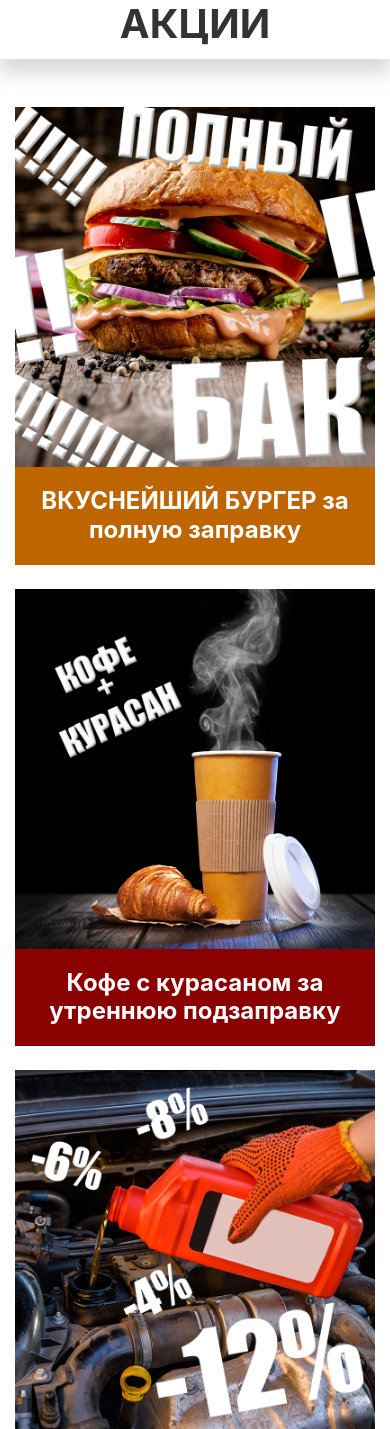
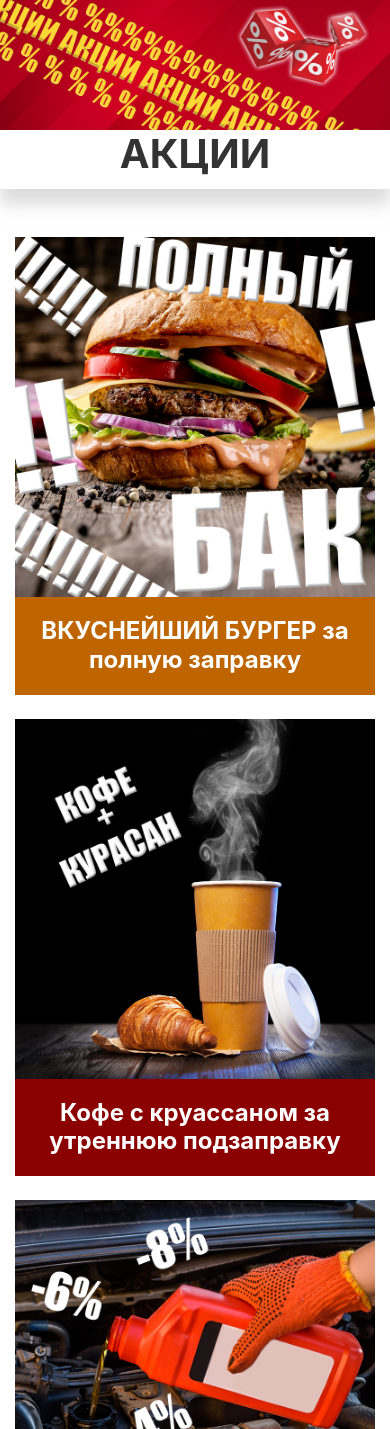
Before and after one commit to Vadim-Kulikov/BISTRONEFT, a PHP site: page /action in a window 390 px wide. Shown: the part 124-1553 px from the top of the page. Run offline with PHP 8.4, Linux system fonts and the light colour scheme; some libraries are stand-ins or nearby versions.

Commit message:
Commit 2

```diff
--- a/css/style.css
+++ b/css/style.css
@@ -40,14 +40,24 @@ h4,
   box-shadow: 0 -5px 15px rgba(185, 185, 185, 0.5);
   margin: 0;
 }
-.background-gas-img {
+.background-main-img {
   min-height: 450px;
   width: 100%;
   background-repeat: no-repeat;
   background-position: top right;
+  background-size: 80%;
+}
+.background-gas-img {
+  background-image: url(/img/gas-pistol.jpeg);
+}
+.background-action-img {
+  background-image: url(/img/action.jpeg);
   background-size: 100%;
-  background-image: url(/img/gas-pistol.jpeg);
-  background-size: 80%;
+}
+.background-restaurant-img {
+  background-image: url(/img/restaurant.jpg);
+  background-size: 100%;
+  min-height: 480px;
 }
 .footer-area {
   background-color: #333333;
@@ -92,6 +102,7 @@ h4,
   font-size: 26px;
   line-height: 35px;
   color: #fff;
+  cursor: pointer;
 }
 .fuel-main:hover {
   transform: scale(1.05);
@@ -234,6 +245,12 @@ h4,
   .background-gas-img {
     min-height: 360px;
   }
+  .background-action-img {
+    min-height: 380px;
+  }
+  .background-restaurant-img {
+    min-height: 360px;
+  }
   .man-pic-1 {
     margin-top: 120px;
   }
@@ -242,6 +259,12 @@ h4,
   .background-gas-img {
     min-height: 280px;
   }
+  .background-action-img {
+    min-height: 280px;
+  }
+  .background-restaurant-img {
+    min-height: 300px;
+  }
   .man-pic-1 {
     margin-left: 100px;
   }
@@ -249,6 +272,12 @@ h4,
 @media (max-width: 960px) {
   .background-gas-img {
     min-height: 220px;
+  }
+  .background-action-img {
+    min-height: 220px;
+  }
+  .background-restaurant-img {
+    min-height: 250px;
   }
   .page-404-h {
     font-size: 240px;
@@ -266,12 +295,24 @@ h4,
     box-shadow: 0px 5px 10px rgba(185, 185, 185, 0.8);
     margin-top: 25px;
   }
+  .background-action-img {
+    min-height: 180px;
+  }
+  .background-restaurant-img {
+    min-height: 200px;
+  }
   .man-pic-1 {
     display: none;
   }
 }
 @media (max-width: 720px) {
   .background-gas-img {
+    min-height: 170px;
+  }
+  .background-action-img {
+    min-height: 170px;
+  }
+  .background-restaurant-img {
     min-height: 180px;
   }
   .page-404-h {
@@ -284,7 +325,13 @@ h4,
 }
 @media (max-width: 540px) {
   .background-gas-img {
-    min-height: 100px;
+    min-height: 110px;
+  }
+  .background-action-img {
+    min-height: 130px;
+  }
+  .background-restaurant-img {
+    min-height: 140px;
   }
   .page-404-h {
     font-size: 140px;
@@ -298,6 +345,12 @@ h4,
   .page-404-h {
     font-size: 40px;
   }
+  .background-action-img {
+    min-height: 80px;
+  }
+  .background-restaurant-img {
+    min-height: 100px;
+  }
   .page-404-p {
     font-size: 16px;
     font-weight: 600;
--- a/pages/action.html
+++ b/pages/action.html
@@ -1,5 +1,6 @@
 <!-- Content start -->
 <main>
+  <div class="background-main-img background-action-img"></div>
   <div class="container-fluid text-center mb-5 shadow-b-grey">
     <h1 style="color: #333">АКЦИИ</h1>
   </div>
@@ -21,7 +22,7 @@
           />
         </div>
         <h4 class="action-azs-dark-red">
-          Кофе с курасаном за утреннюю подзаправку
+          Кофе с круассаном за утреннюю подзаправку
         </h4>
       </div>
       <div class="col-md-3 mb-3">
--- a/pages/index.php
+++ b/pages/index.php
@@ -1,6 +1,6 @@
     <!-- Content start -->
     <main>
-      <div class="background-gas-img"></div>
+      <div class="background-main-img background-gas-img"></div>
       <div class="container-fluid text-center mb-5 shadow-b-grey">
         <h1 style="color: #333">Добро пожаловать на лучшую АЗС!</h1>
       </div>
--- a/pages/restaurant.html
+++ b/pages/restaurant.html
@@ -1,5 +1,6 @@
 <!-- Content start -->
 <main>
+  <div class="background-main-img background-restaurant-img"></div>
   <div class="container-fluid text-center mb-3 shadow-b-grey">
     <h1 style="color: #333">Меню</h1>
   </div>
```
Also changed, not shown: img/action.jpeg (added), img/restaurant.jpg (added).
